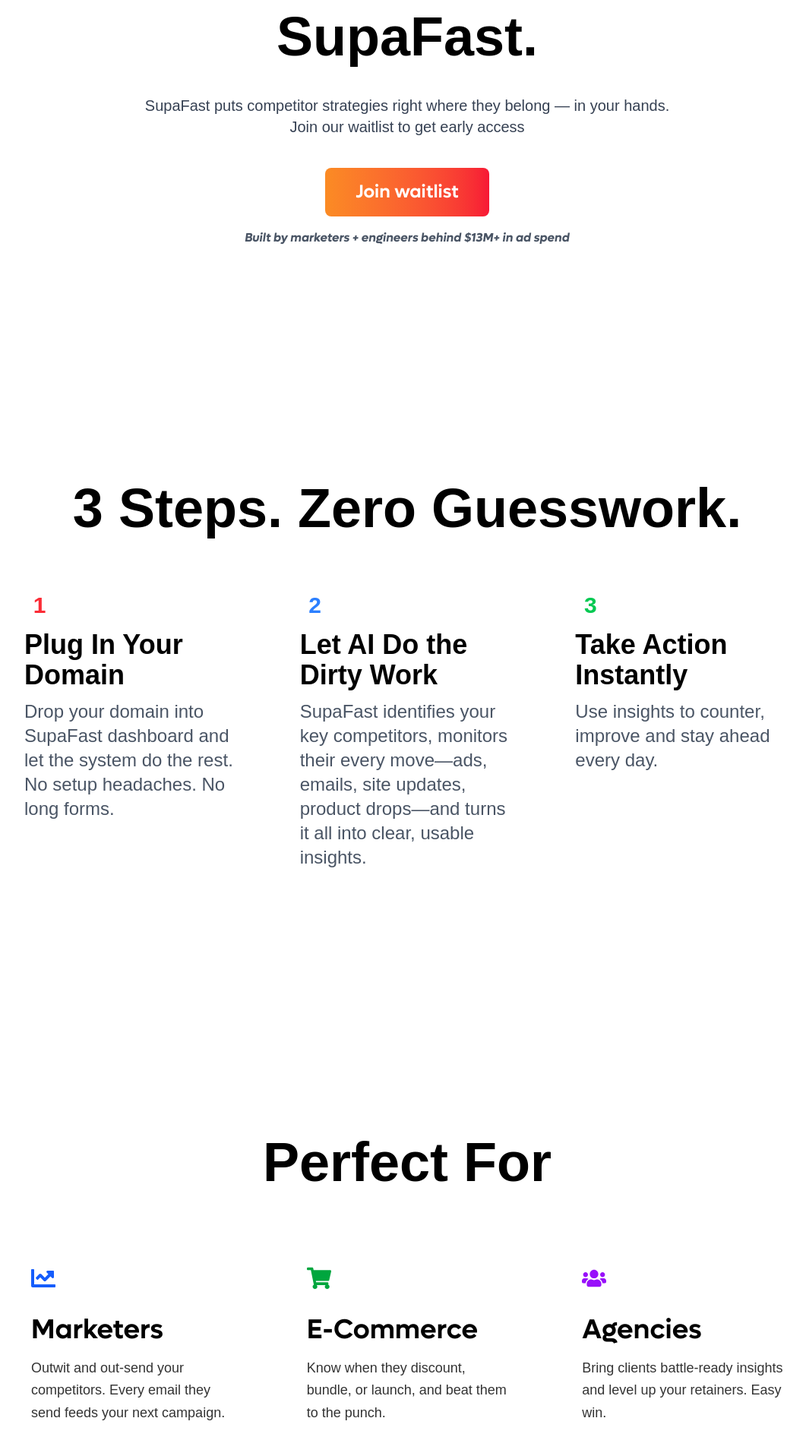
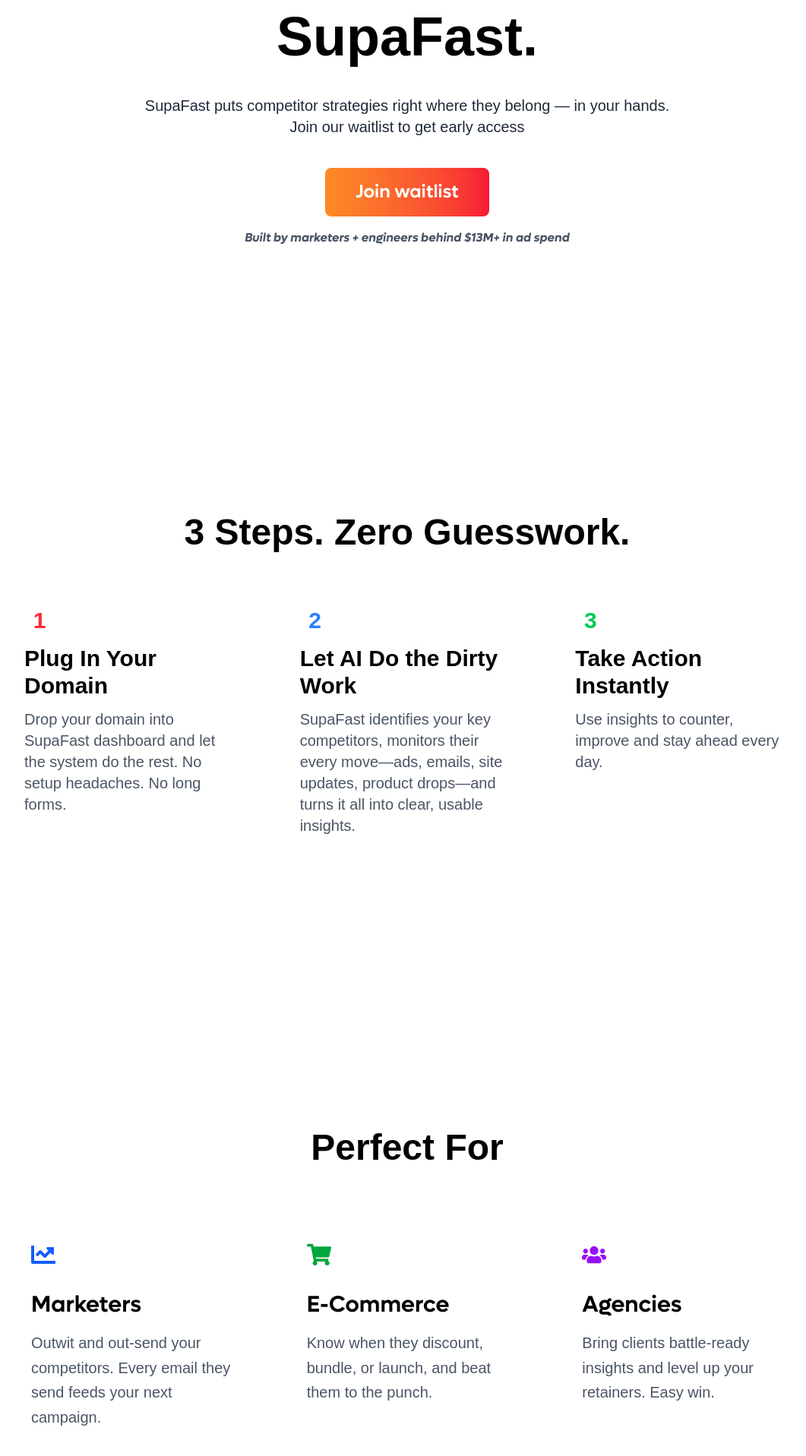
Before and after one commit to supafastai/mainsite, a Next.js app: page / in a window 1280 px wide. Shown: the part 503-2420 px from the top of the page at 76% size, without its empty margins (104-1165 px from the left). Built offline with nearby package versions, Linux system fonts and the light colour scheme; a web font is replaced by a local one.

Commit message:
Refactor typography across Home and related components to improve readability and visual consistency. Update text sizes and styles for various elements, enhancing user engagement and responsiveness.

```diff
--- a/src/app/(home)/page.tsx
+++ b/src/app/(home)/page.tsx
@@ -36,7 +36,7 @@
             initial={{ opacity: 0, y: 20 }}
             animate={{ opacity: 1, y: 0 }}
             transition={{ duration: 0.5, delay: 0.4 }}
-            className="text-base sm:text-lg md:text-xl text-gray-700"
+            className="text-base sm:text-lg md:text-xl text-gray-800"
           >
             SupaFast puts competitor strategies right where they belong — in
             your hands.
--- a/src/components/homeblocks/Buildnext.tsx
+++ b/src/components/homeblocks/Buildnext.tsx
@@ -45,11 +45,11 @@
       className="flex flex-col h-screen items-center justify-center gap-4 w-full bg-white/90 backdrop-blur-sm p-4 md:p-8  rounded-4xl my-6"
     >
       <div className="flex items-center gap-2 relative">
-        <h2 className="text-4xl sm:text-5xl md:text-6xl lg:text-7xl font-bold text-center">
+        <h2 className="text-4xl sm:text-5xl font-bold text-center">
           What matters most to your business right now?
         </h2>
       </div>
-      <p className="text-lg sm:text-xl md:text-2xl text-gray-800 text-center">
+      <p className="text-base sm:text-lg md:text-xl  text-gray-800 text-center">
         Your priorities, your playbook. Tell us what moves matter most — and
         we&apos;ll put them at your fingertips.
       </p>
@@ -90,7 +90,7 @@
                 className="flex items-center justify-between p-4 bg-white rounded-lg shadow hover:shadow-md transition-shadow"
               >
                 <div className="flex-1">
-                  <p className="text-lg sm:text-xl font-medium text-gray-800">
+                  <p className="text-base sm:text-lg md:text-xl font-medium text-gray-800">
                     {priority.text}
                   </p>
                   <p className="text-sm sm:text-base text-gray-500">
--- a/src/components/homeblocks/Coming.tsx
+++ b/src/components/homeblocks/Coming.tsx
@@ -113,32 +113,17 @@
       >
         <div className="flex flex-col flex-1 lg:w-1/2">
           <CardHeader className="p-4 sm:p-6">
-            <CardTitle className="text-2xl sm:text-3xl md:text-4xl font-bold">
+            <CardTitle className="text-2xl sm:text-3xl  font-bold">
               {card.title}
             </CardTitle>
-            <CardDescription className="text-lg sm:text-xl md:text-2xl">
+            <CardDescription className="text-base sm:text-lg md:text-xl text-gray-800">
               {card.description}
             </CardDescription>
           </CardHeader>
-          <CardContent className="p-4 sm:p-6">
-            <div className="space-y-3 sm:space-y-4">
-              {/* <ul className="list-[disc] list-inside space-y-1 sm:space-y-2 text-black [&>li]:marker:text-current">
-                {card.painPoints.map((point, i) => (
-                  <motion.li
-                    key={i}
-                    initial={{ opacity: 0, x: -10 }}
-                    animate={{ opacity: 1, x: 0 }}
-                    transition={{ delay: 0.6 + index * 0.1 + i * 0.1 }}
-                    className="text-base sm:text-lg md:text-xl text-gray-600"
-                  >
-                    {point}
-                  </motion.li>
-                ))}
-              </ul> */}
-              <p className="text-sm sm:text-base md:text-lg font-medium text-gray-800 mt-3 sm:mt-4">
-                {card.solution}
-              </p>
-            </div>
+          <CardContent className="px-4 sm:px-6">
+            <p className="text-base sm:text-lg md:text-xl font-medium text-gray-950 ">
+              {card.solution}
+            </p>
           </CardContent>
           <CardFooter className="p-4 sm:p-6">
             <Link href={card.href} aria-label={`Get ${card.title}`}>
@@ -196,7 +181,7 @@
         initial={{ opacity: 0, x: -20 }}
         animate={{ opacity: 1, x: 0 }}
         transition={{ delay: 0.2 }}
-        className="text-4xl sm:text-5xl md:text-6xl lg:text-7xl font-bold text-center w-full"
+        className="text-4xl sm:text-5xl  font-bold text-center w-full"
       >
         Your SupaFast Advantage
       </motion.h2>
--- a/src/components/homeblocks/Faq.tsx
+++ b/src/components/homeblocks/Faq.tsx
@@ -59,7 +59,7 @@
           whileInView={{ opacity: 1, y: 0 }}
           viewport={{ once: true }}
           transition={{ duration: 0.5, delay: 0.2 }}
-          className="text-center w-full text-4xl sm:text-5xl md:text-6xl lg:text-7xl font-bold mb-8 sm:mb-12 md:mb-16 text-foreground"
+          className="text-center w-full text-4xl sm:text-5xl  font-bold mb-8 sm:mb-12 md:mb-16 text-foreground"
         >
           Frequently Asked Questions
         </motion.h2>
@@ -83,13 +83,13 @@
                     value={`item-${index}`}
                     className="border border-border rounded-lg sm:rounded-xl px-4 sm:px-6 py-2 bg-background/50 backdrop-blur-sm hover:bg-accent/5 transition-colors"
                   >
-                    <AccordionTrigger className="text-lg sm:text-xl font-semibold hover:no-underline group">
+                    <AccordionTrigger className="text-base sm:text-lg md:text-xl font-semibold hover:no-underline group">
                       <div className="flex flex-col w-full">
                         <span>{item.title}</span>
                         <div className="h-0.5 w-0 bg-gradient-to-r from-[--imperial-red-primary] via-[--ut-orange-primary] to-[--triadic-blue] transition-all duration-300 group-hover:w-full group-data-[state=open]:w-full" />
                       </div>
                     </AccordionTrigger>
-                    <AccordionContent className="text-base sm:text-lg text-muted-foreground pt-2">
+                    <AccordionContent className="text-sm sm:text-base  text-muted-foreground pt-2">
                       {item.insight}
                     </AccordionContent>
                   </AccordionItem>
--- a/src/components/homeblocks/Perfect.tsx
+++ b/src/components/homeblocks/Perfect.tsx
@@ -48,7 +48,7 @@
         initial={{ opacity: 0, y: -20 }}
         animate={{ opacity: 1, y: 0 }}
         transition={{ duration: 0.5 }}
-        className="text-4xl sm:text-5xl md:text-6xl lg:text-7xl font-bold text-center mb-8 md:mb-16 bg-gradient-to-r from-black to-black bg-clip-text text-transparent"
+        className="text-4xl sm:text-5xl font-bold text-center mb-8 md:mb-16 bg-gradient-to-r from-black to-black bg-clip-text text-transparent"
       >
         Perfect For
       </motion.h2>
@@ -68,10 +68,10 @@
             <div className="flex flex-col sm:flex-row md:flex-col items-start gap-3 sm:gap-4 md:gap-0">
               <div className="sm:mt-1 md:mb-4">{card.icon}</div>
               <div>
-                <h3 className="text-2xl sm:text-3xl md:text-4xl font-semibold mb-2 sm:mb-3 md:mb-4 text-black">
+                <h3 className="text-2xl sm:text-3xl font-semibold mb-2 sm:mb-3 md:mb-4 text-black">
                   {card.title}
                 </h3>
-                <p className="text-base sm:text-lg leading-relaxed text-black/80">
+                <p className="text-base sm:text-lg md:text-xl leading-relaxed text-gray-600">
                   {card.text}
                 </p>
               </div>
--- a/src/components/homeblocks/Zero.tsx
+++ b/src/components/homeblocks/Zero.tsx
@@ -10,7 +10,7 @@
         whileInView={{ opacity: 1, y: 0 }}
         viewport={{ once: true }}
         transition={{ duration: 0.5 }}
-        className="text-4xl sm:text-5xl md:text-6xl lg:text-7xl font-bold text-center mb-8 sm:mb-12"
+        className="text-4xl sm:text-5xl font-bold text-center mb-8 sm:mb-12"
       >
         3 Steps. Zero Guesswork.
       </motion.h2>
@@ -61,10 +61,10 @@
                   >
                     {item.step}
                   </motion.div>
-                  <h3 className="text-xl sm:text-2xl md:text-3xl lg:text-4xl font-bold">
+                  <h3 className="text-xl sm:text-2xl md:text-3xl font-bold">
                     {item.title}
                   </h3>
-                  <p className="text-base sm:text-lg md:text-xl lg:text-2xl text-gray-600">
+                  <p className="text-base sm:text-lg md:text-xl text-gray-600">
                     {item.description}
                   </p>
                 </div>
```
